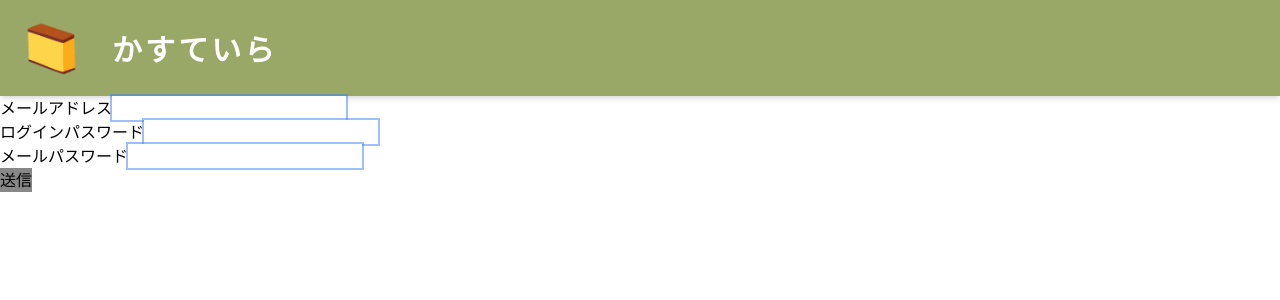
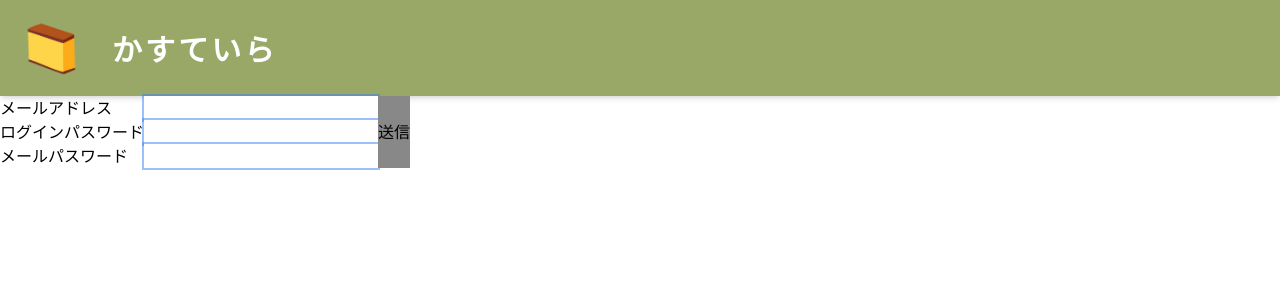
Before and after one commit to prapro-ou/castella-frontend, a Next.js app: page /register in a window 1280 px wide. Shown: the top 300 px of the page. Built offline with nearby package versions, Linux system fonts and the light colour scheme; a web font is replaced by a local one.

Commit message:
[fix] コードを一箇所にまとめる UIの配置の変更

```diff
--- a/app/register/page.js
+++ b/app/register/page.js
@@ -12,9 +12,13 @@ export default function Register() {
   let [emailPassword, setEmailPassword] = useState('');
   return (
     <main>
-      <div>
-        <div>
+      <div className='flex'>
+        <div className='grid'>
           <label htmlFor='address'>メールアドレス</label>
+          <label htmlFor='loginPassword'>ログインパスワード</label>
+          <label htmlFor='mailPassword'>メールパスワード</label>
+        </div>
+        <div className='grid'>
           <input
             className='ring-2'
             type='email'
@@ -22,9 +26,6 @@ export default function Register() {
             value={email}
             onChange={(event) => setEmail(event.target.value)}
           />
-        </div>
-        <div>
-          <label htmlFor='loginPassword'>ログインパスワード</label>
           <input
             className='ring-2'
             type='password'
@@ -32,9 +33,6 @@ export default function Register() {
             value={loginPassword}
             onChange={(event) => setLoginPassword(event.target.value)}
           />
-        </div>
-        <div>
-          <label htmlFor='mailPassword'>メールパスワード</label>
           <input
             className='ring-2'
             type='password'
```
